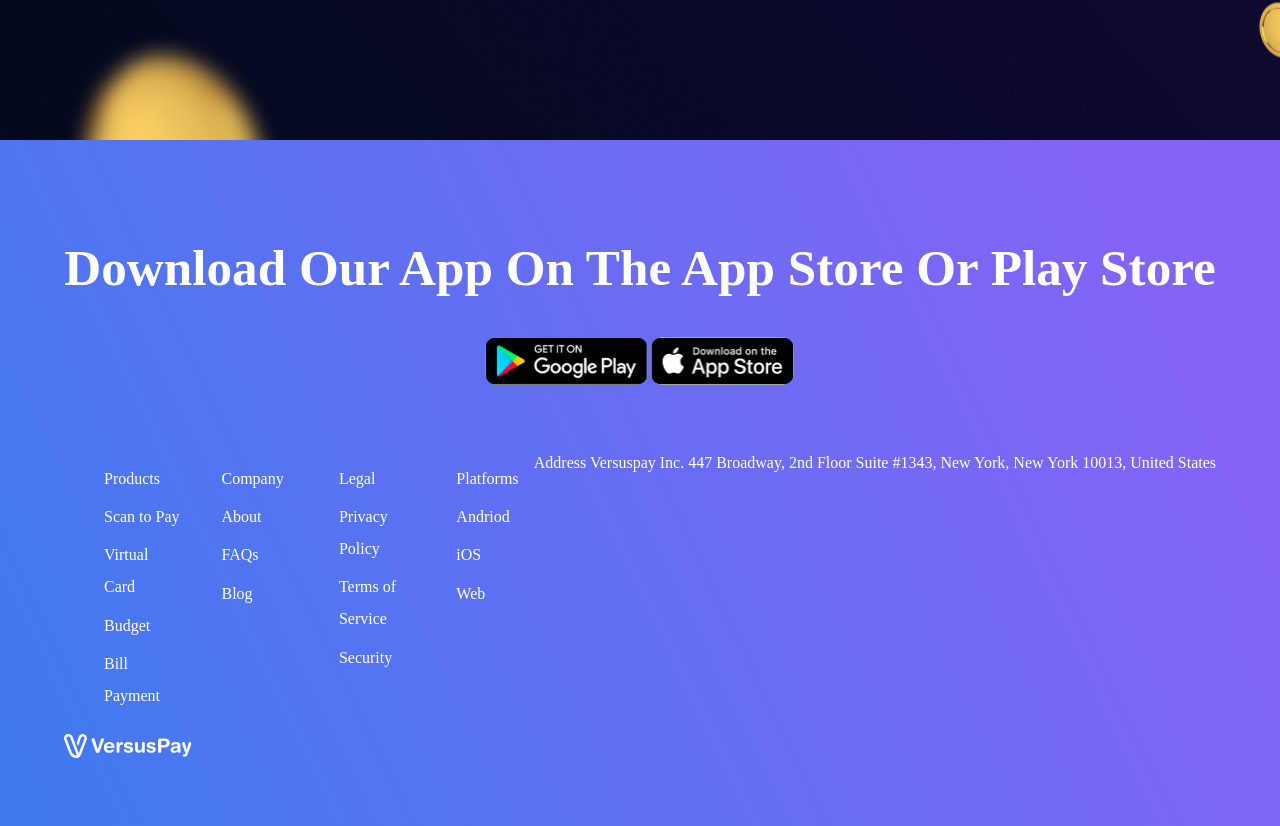
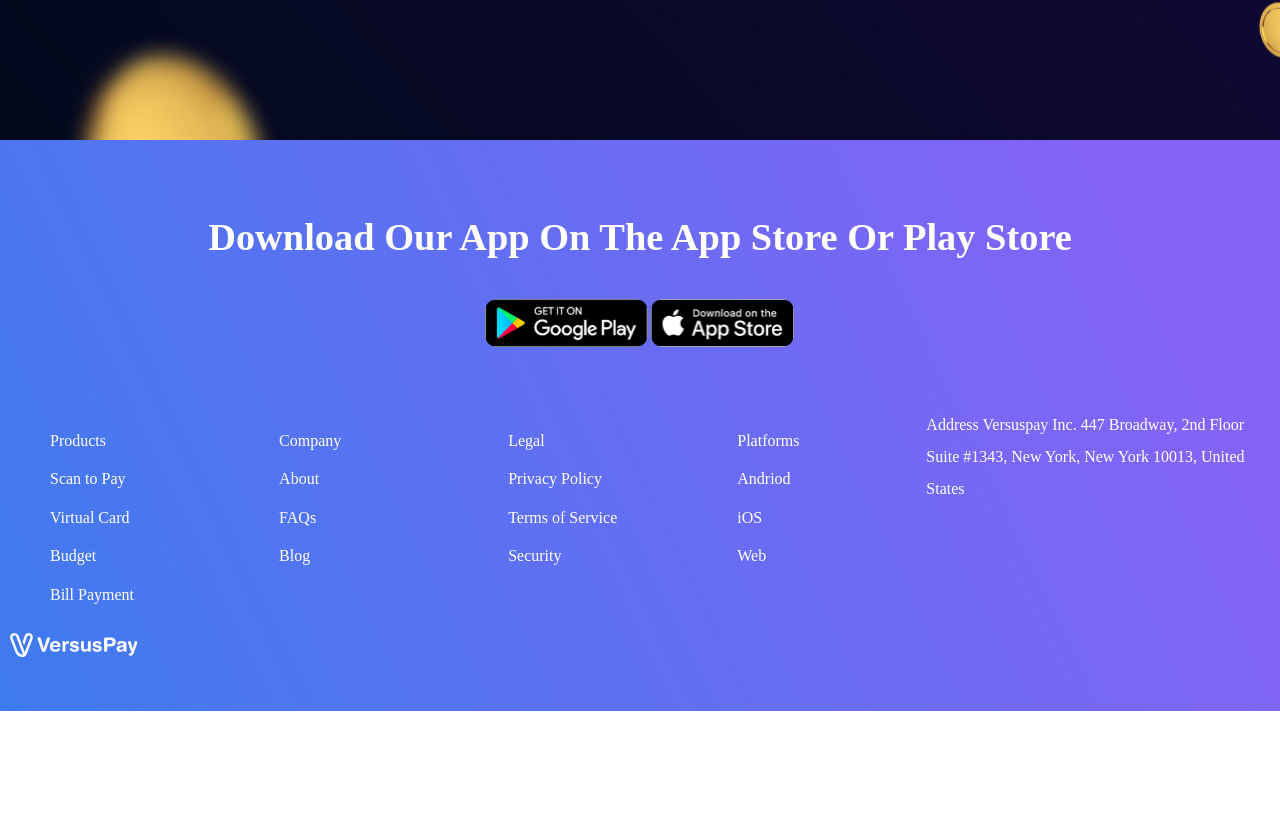
Before and after one commit to SamixYasuke/versus-pay-website-clone, a React (Create React App) app: page / in a window 1280 px wide. Shown: the part 2158-2984 px from the top of the page. After the commit the page ends 2869 px from the top, so only its background shows below. Built offline with nearby package versions, Linux system fonts and the light colour scheme.

Commit message:
Update styles.css

```diff
--- a/public/styles.css
+++ b/public/styles.css
@@ -173,7 +173,7 @@
 }
 
 .footer {
-  padding: clamp(2rem, 5vw, 5rem);
+  padding: 50px 10px;
   background-image: linear-gradient(64.49deg, #2f80ec -19.7%, #8364f6 86.76%);
   color: white;
   min-height: 50vh;
@@ -181,7 +181,7 @@
 
 .footer h1 {
   text-align: center;
-  font-size: clamp(2rem, 4vw, 4.5rem);
+  font-size: clamp(2rem, 3vw, 4.5rem);
 }
 
 .footer-img {
@@ -194,9 +194,9 @@
 
 .footer-links {
   margin-top: clamp(2rem, 4vw, 4rem);
-  display: flex;
-  flex-wrap: wrap;
-  justify-content: space-between;
+  display: grid;
+  grid-template-areas: 'a b c d e';
+  grid-template-columns: 1fr 1fr 1fr 1fr 1.5fr;
 }
 
 .footer-links ul {
@@ -214,8 +214,8 @@
   font-size: clamp(1rem, 1vw, 5rem);
   line-height: clamp(1.8rem, 2.5vw, 3rem);
   margin: clamp(0.3rem, 0.5vw, 0.5rem) 0;
+  word-break: break-word;
 }
-
 
 
 @media screen and (max-width: 1023px){
```
